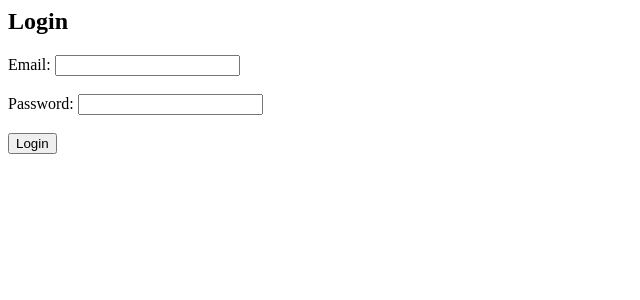
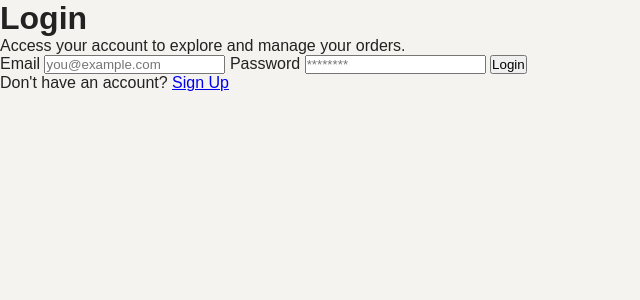
Before and after one commit to ChelseaChemweno/Electronics-Store, a PHP site: page /account/login.php in a window 1280 px wide. Shown: the top 300 px of the page, without its empty margins (0-640 px from the left). Run offline with PHP 8.4, Linux system fonts and the light colour scheme.

Commit message:
Added and styled the login section

```diff
--- a/account/login.php
+++ b/account/login.php
@@ -14,7 +14,6 @@ if (isset($_POST['login'])) {
     $email = $_POST['email'];
     $password = $_POST['password'];
 
-    // Use prepared statement
     $sql = "SELECT * FROM users WHERE email = ?";
 
     $stmt = mysqli_prepare($conn, $sql);
@@ -27,13 +26,10 @@ if (isset($_POST['login'])) {
 
     $user = mysqli_fetch_assoc($result);
 
-
     if ($user && password_verify($password, $user['password_hash'])) {
 
         $_SESSION['user_id'] = $user['id'];
-
         $_SESSION['full_name'] = $user['full_name'];
-
         $_SESSION['role'] = $user['role'];
 
         echo "Login successful!";
@@ -43,27 +39,54 @@ if (isset($_POST['login'])) {
         echo "Invalid email or password!";
 
     }
-
 }
 
 ?>
 
-<h2>Login</h2>
+<!DOCTYPE html>
+<html>
+<head>
+    <title>Login</title>
+  <link rel="stylesheet" href="../assets/css/style.css">
+</head>
 
-<form method="POST" action="/ElectronicShop/account/login.php">
+<body  class="auth-page">
 
-    Email:
+<div class="auth-container">
 
-    <input type="email" name="email" required>
 
-    <br><br>
 
-    Password:
+    <div class="auth-boxes">
 
-    <input type="password" name="password" required>
+        <!-- LOGIN BOX -->
+        <div class="auth-box">
 
-    <br><br>
+            <h1>Login</h1>
 
-    <button type="submit" name="login">Login</button>
+            <p>Access your account to explore and manage your orders.</p>
 
-</form>
+            <form method="POST" action="login.php">
+
+                <label>Email</label>
+                <input type="email" name="email" placeholder="you@example.com" required>
+
+                <label>Password</label>
+                <input type="password" name="password" placeholder="********" required>
+
+                <button type="submit" name="login">Login</button>
+
+            </form>
+
+            <div class="switch-link">
+                Don't have an account?
+                <a href="register.php">Sign Up</a>
+            </div>
+
+        </div>
+
+    </div>
+
+</div>
+
+</body>
+</html>
```
